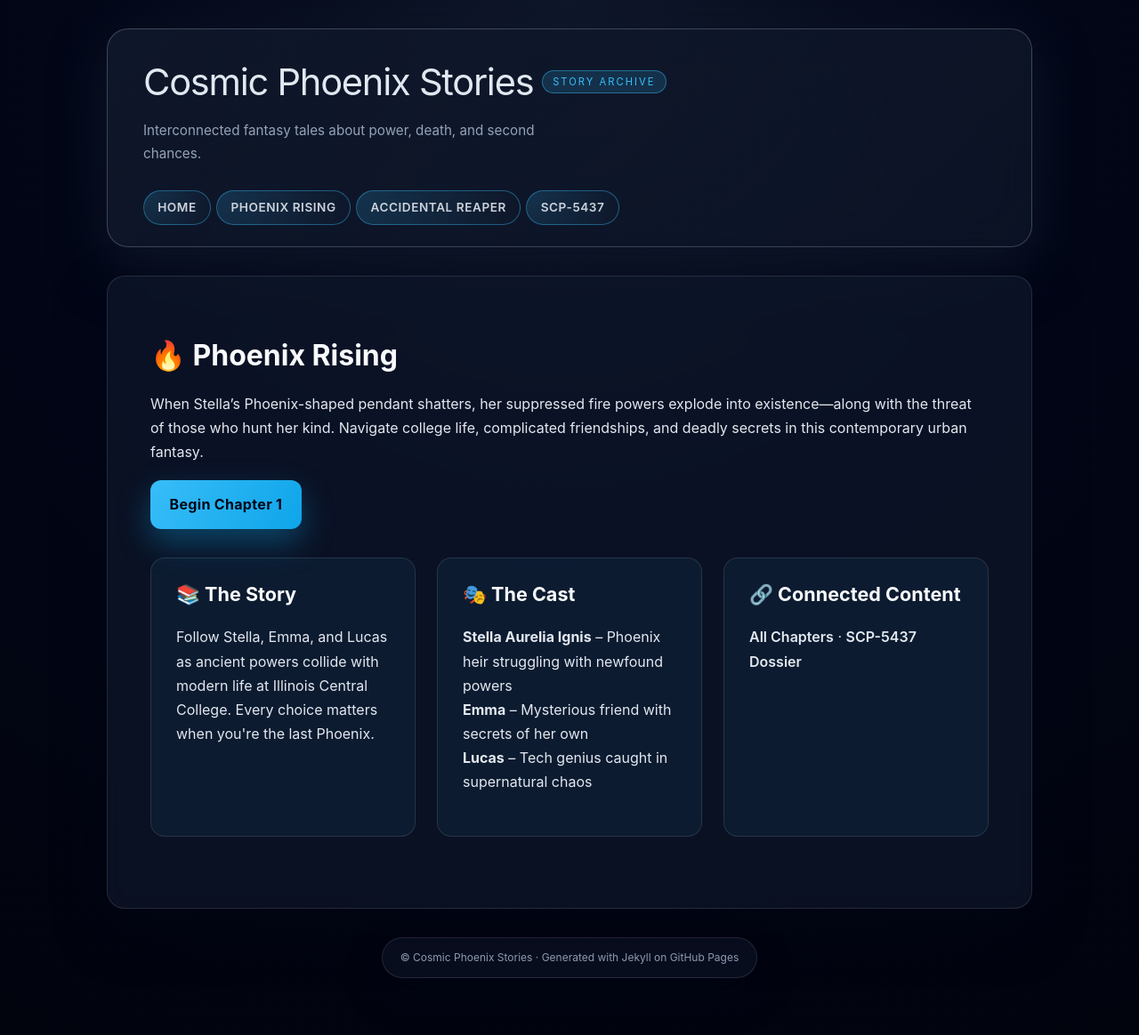
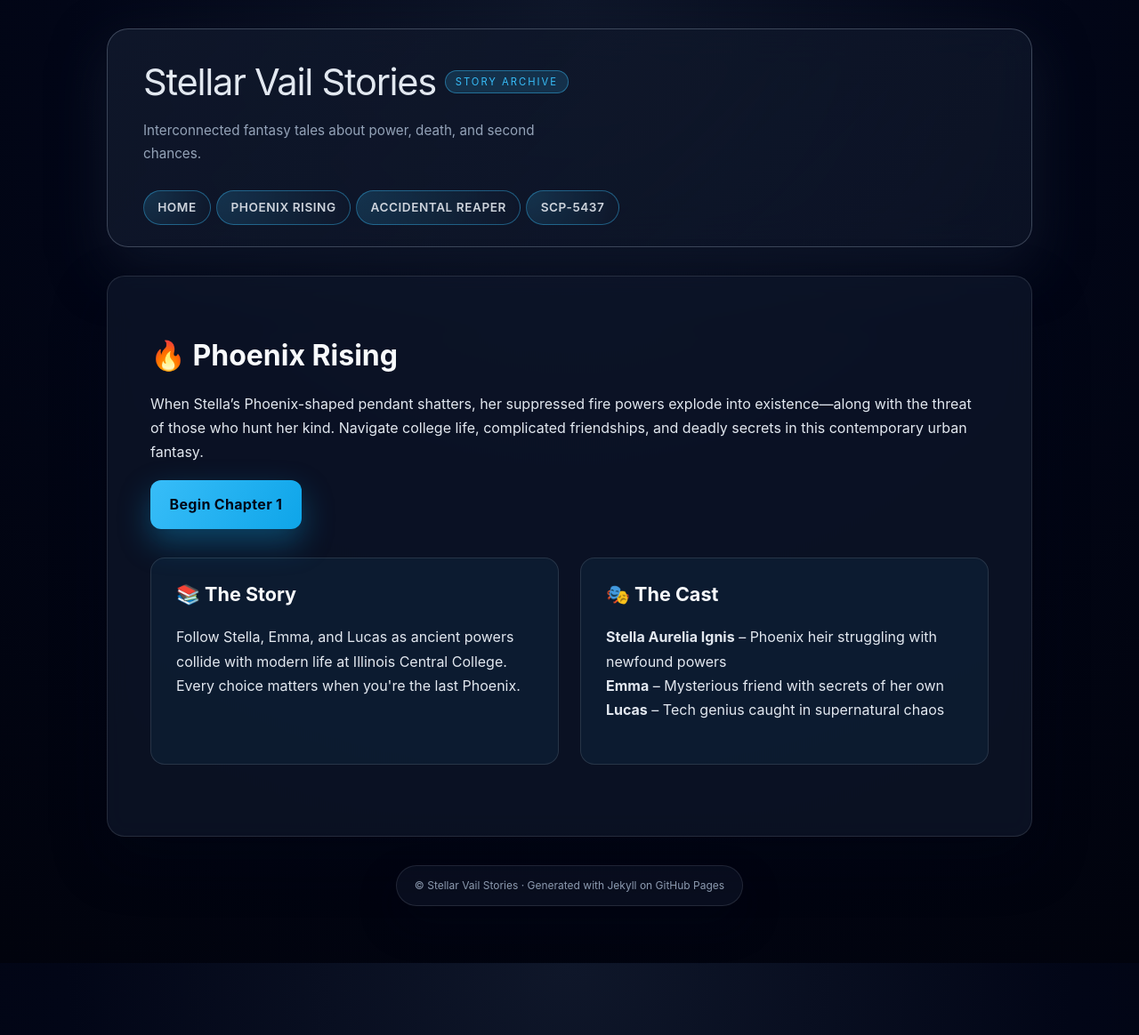
Before and after one commit to CosmicPhoenix171/Books, a Jekyll site: the page built from phoenix-rising/index.md, in a window 1280 px wide. Shown: the whole page at 89% size. Built offline with Jekyll 4.4.1, drawn with Linux system fonts in a browser that asks for light colours.

Commit message:
Update site title to "Stellar Vail Stories" and remove connected content section for clarity

```diff
--- a/_config.yml
+++ b/_config.yml
@@ -1,4 +1,4 @@
-title: "Cosmic Phoenix Stories"
+title: "Stellar Vail Stories"
 description: "Interconnected fantasy tales about power, death, and second chances."
 url: "https://cosmicphoenix171.github.io"
 baseurl: "/Books"
--- a/phoenix-rising/index.md
+++ b/phoenix-rising/index.md
@@ -21,8 +21,4 @@ When Stella's Phoenix-shaped pendant shatters, her suppressed fire powers explod
     <strong>Emma</strong> – Mysterious friend with secrets of her own<br>
     <strong>Lucas</strong> – Tech genius caught in supernatural chaos</p>
   </div>
-  <div class="card">
-    <h3>🔗 Connected Content</h3>
-    <p><a href="{{ '/table-of-contents/' | relative_url }}">All Chapters</a> · <a href="{{ '/scp-5437/' | relative_url }}">SCP-5437 Dossier</a></p>
-  </div>
 </div>
```
Also changed, not shown: index.md (+0 -1 lines).
